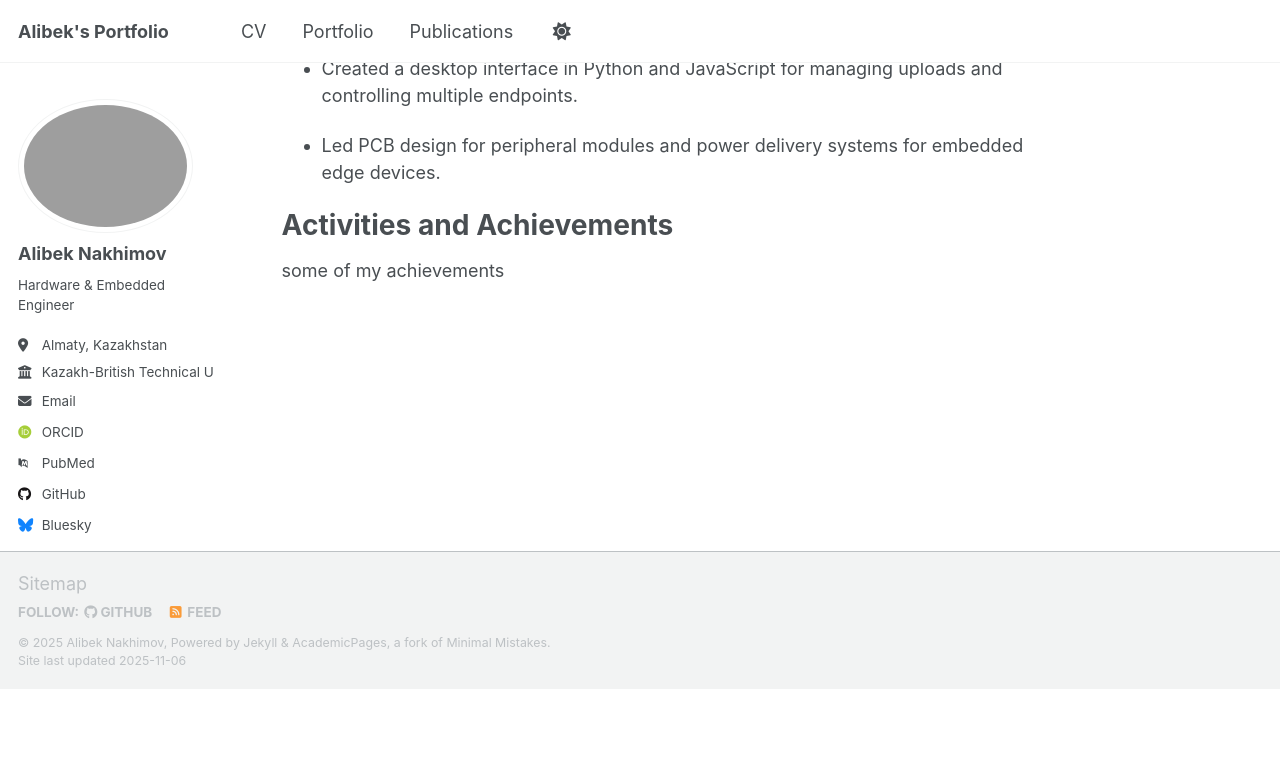
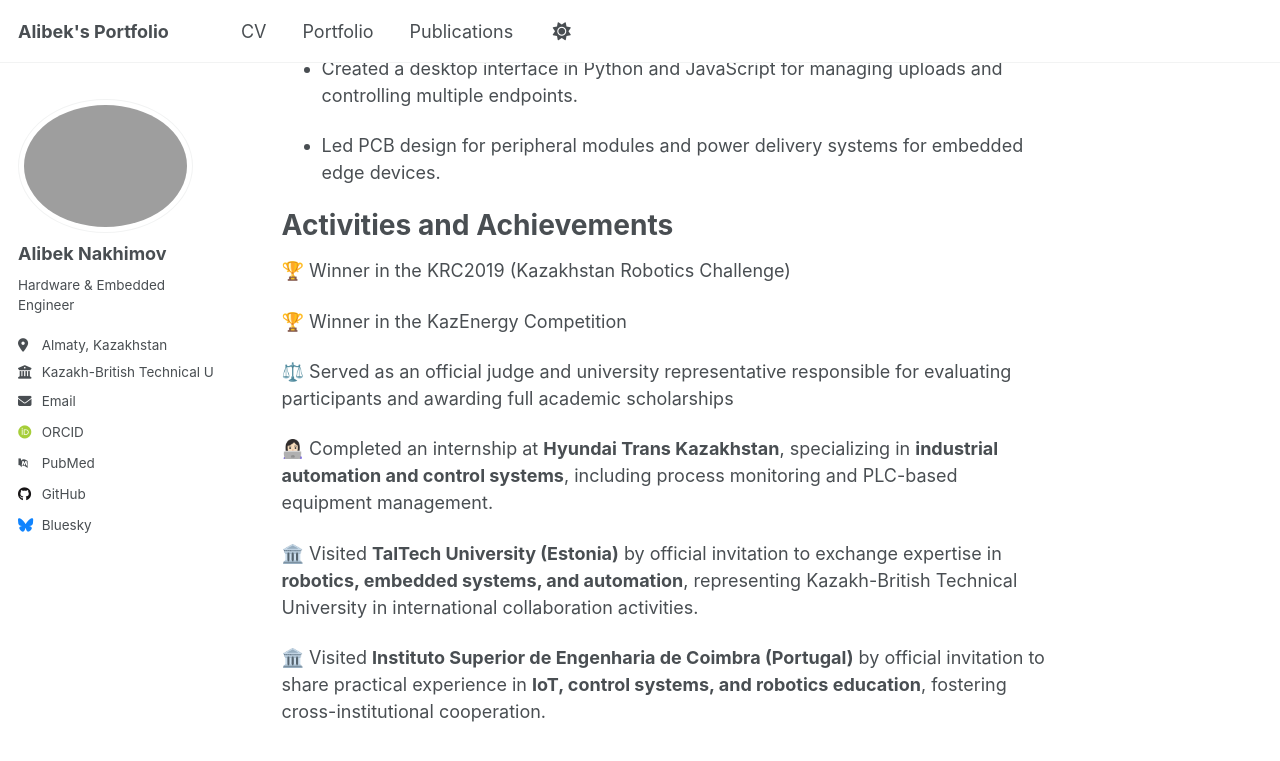
Before and after one commit to alibeknakhimov/portfolio.github.io, a Jekyll site: the page built from _pages/about.md, in a window 1280 px wide and 900 px high, scrolled down 1157 px. Shown: the top 761 px of the window. Built offline with Jekyll 4.4.1, drawn with Linux system fonts in a browser that asks for light colours; some web fonts are replaced; a script that is not in the unit is left out; before the commit the page ends 1846 px from its top, so only the background shows below that.

Commit message:
Activities and Achievements

```diff
--- a/_pages/about.md
+++ b/_pages/about.md
@@ -41,4 +41,14 @@ Selected Experience
 
 Activities and Achievements
 ======
-some of my achievements
+🏆 Winner in the KRC2019 (Kazakhstan Robotics Challenge)
+
+🏆 Winner in the KazEnergy Competition
+
+⚖️ Served as an official judge and university representative responsible for evaluating participants and awarding full academic scholarships
+
+👩🏻‍💻 Completed an internship at **Hyundai Trans Kazakhstan**, specializing in **industrial automation and control systems**, including process monitoring and PLC-based equipment management.
+
+🏛️ Visited **TalTech University (Estonia)** by official invitation to exchange expertise in **robotics, embedded systems, and automation**, representing Kazakh-British Technical University in international collaboration activities.
+
+🏛️ Visited **Instituto Superior de Engenharia de Coimbra (Portugal)** by official invitation to share practical experience in **IoT, control systems, and robotics education**, fostering cross-institutional cooperation.
```
